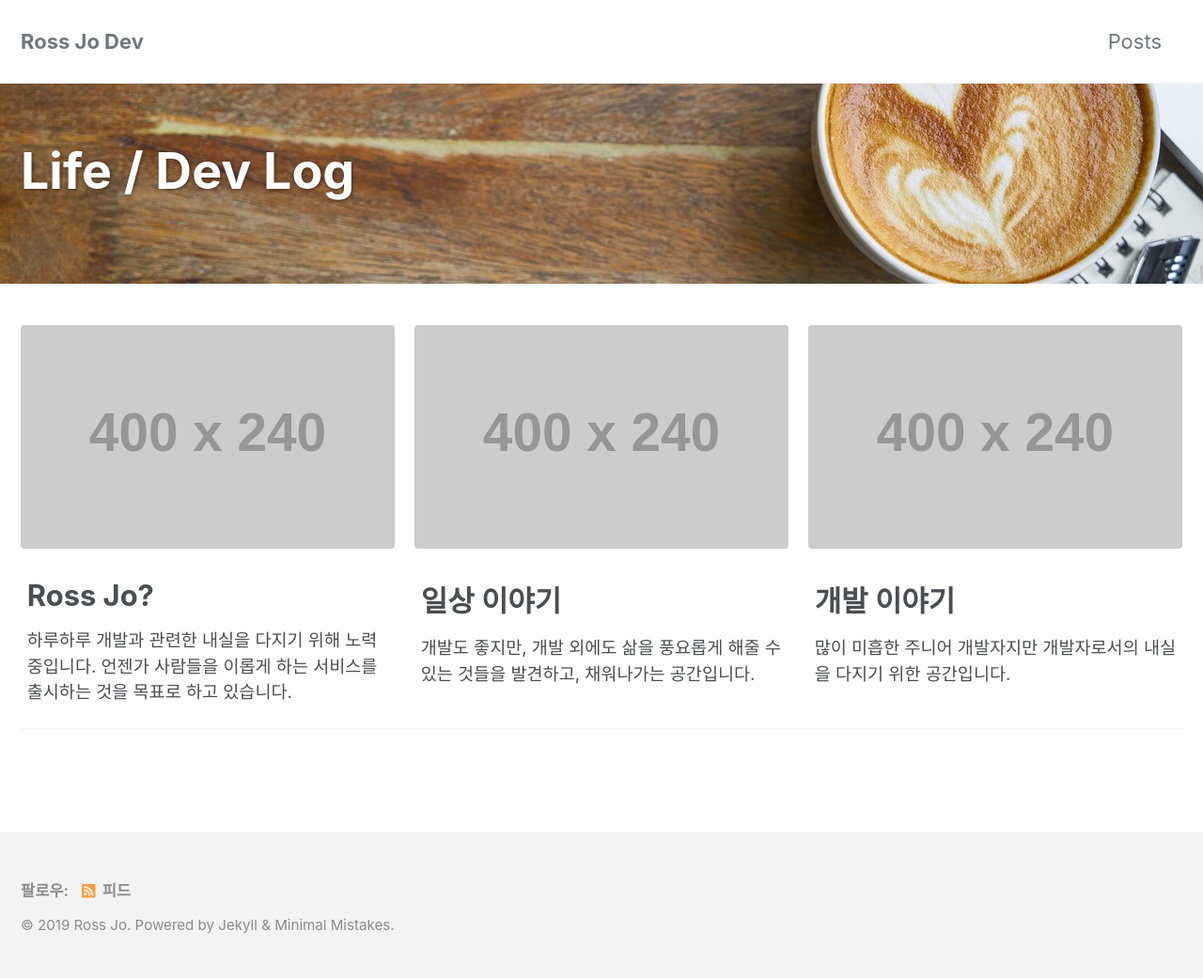
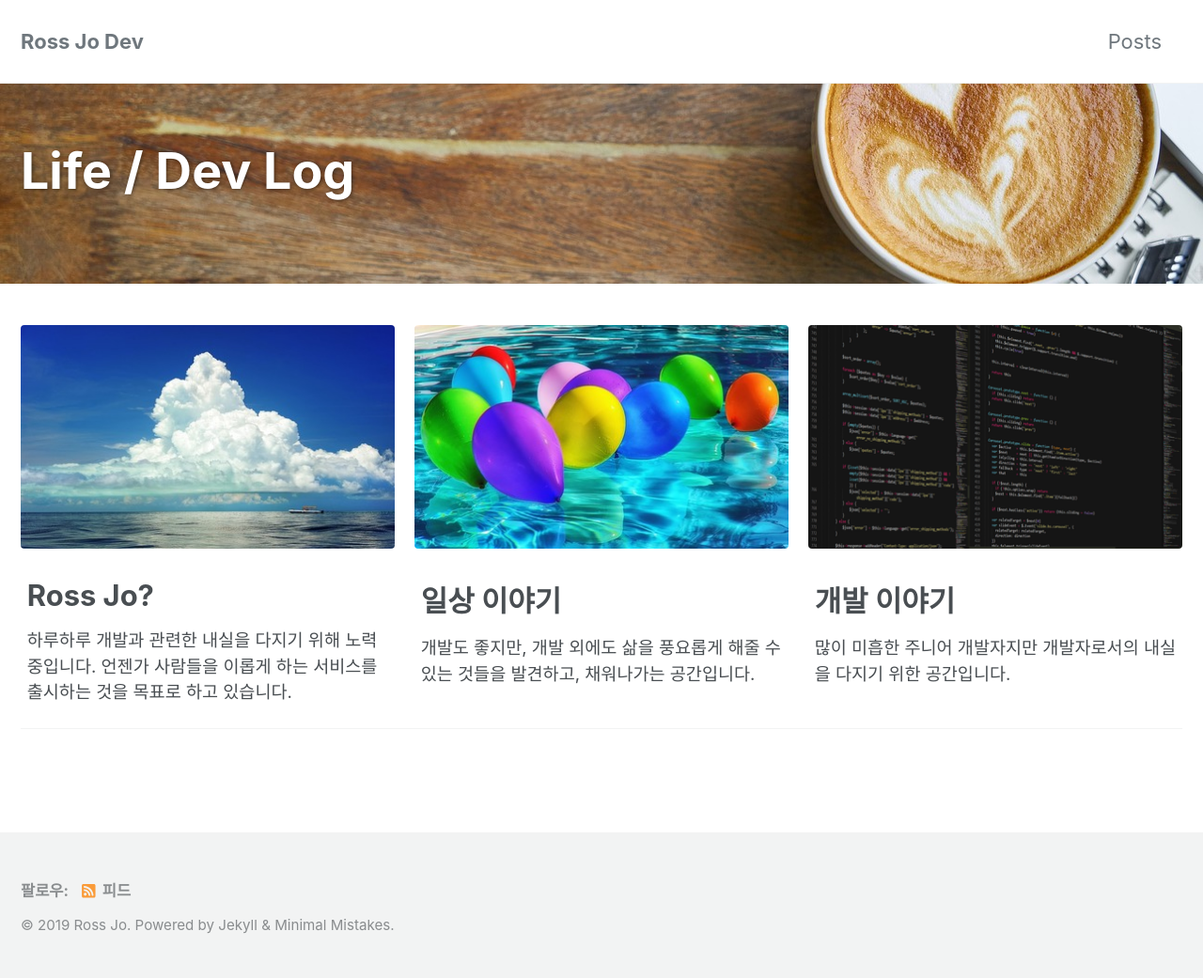
Before and after one commit to Ross-Jo/Ross-Jo.github.io, a Jekyll site: the page built from index.html, in a window 1280 px wide. Shown: the whole page at 94% size. Built offline with Jekyll 4.4.1, drawn with Linux system fonts in a browser that asks for light colours; cached includes are drawn as plain includes; nearby versions of some CDN libraries; the list of posts is cut into pages by our own code.

Commit message:
배너 이미지 삽입
상동

```diff
--- a/index.html
+++ b/index.html
@@ -5,15 +5,15 @@ permalink: /
 header:
   overlay_image: /assets/images/banner_0.jpg
 feature_row:
-  - image_path: http://placehold.it/400x240
+  - image_path: /assets/images/banner_1.jpg
     alt: "Ross Jo?"
     title: "Ross Jo?"
     excerpt: "하루하루 개발과 관련한 내실을 다지기 위해 노력중입니다. 언젠가 사람들을 이롭게 하는 서비스를 출시하는 것을 목표로 하고 있습니다."
-  - image_path: http://placehold.it/400x240
+  - image_path: /assets/images/banner_2.jpg
     alt: "일상 이야기"
     title: "일상 이야기"
     excerpt: "개발도 좋지만, 개발 외에도 삶을 풍요롭게 해줄 수 있는 것들을 발견하고, 채워나가는 공간입니다."
-  - image_path: http://placehold.it/400x240
+  - image_path: /assets/images/banner_3.png
     alt: "개발 이야기"
     title: "개발 이야기"
     excerpt: "많이 미흡한 주니어 개발자지만 개발자로서의 내실을 다지기 위한 공간입니다."
```
Also changed, not shown: assets/images/banner_1.jpg (added), assets/images/banner_2.jpg (added), assets/images/banner_3.png (added).
